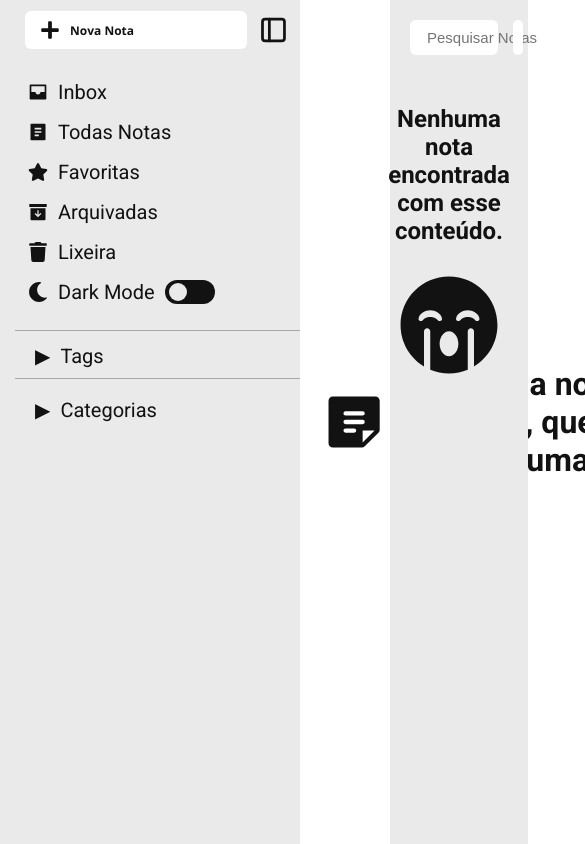
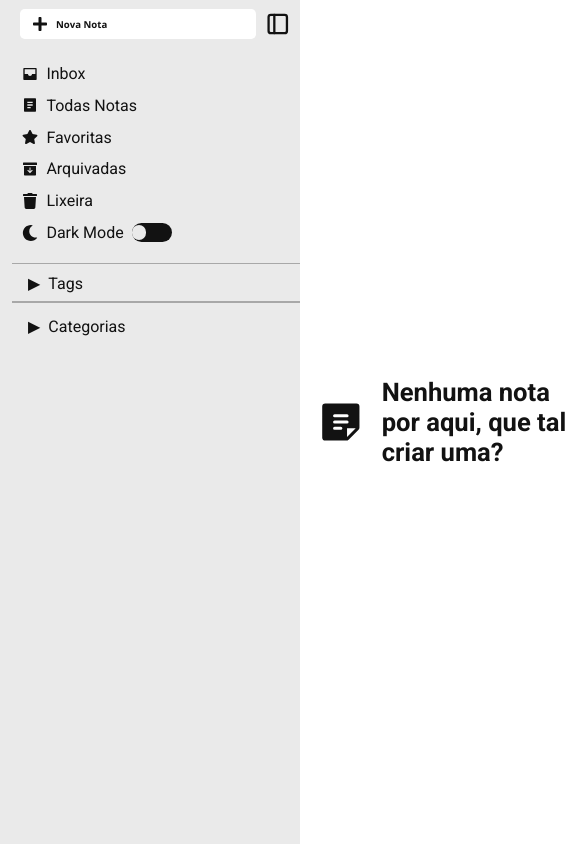
Before and after one commit to leonardomartindev/NotesApp, a React (Vite) app: page /note/1720527523000 in a window 390 px wide. Shown: the top 844 px of the page, 585 px wide, since content can reach past the window. Built offline with nearby package versions, Linux system fonts and the light colour scheme.

Commit message:
responsive adjusts

```diff
--- a/src/Pages/Pages.style.tsx
+++ b/src/Pages/Pages.style.tsx
@@ -32,7 +32,6 @@ export const PageTop = styled.div`
   justify-content: space-between;
 
   @media (max-width: ${breakpoints.md}) {
-    flex-direction: column;
     align-items: center;
   }
 `;
@@ -47,6 +46,7 @@ export const PageTags = styled.div`
   @media (max-width: ${breakpoints.sm}) {
     font-size: 1.2rem;
   }
+
 `;
 
 export const PageTag = styled.div`
@@ -65,8 +65,8 @@ export const PageOptions = styled.div`
   gap: 1rem;
   font-size: 2.6rem;
 
-  @media (max-width: ${breakpoints.sm}) {
-    font-size: 2rem;
+  @media (max-width: ${breakpoints.md}) {
+    font-size: 2.2rem;
   }
 `;
 
--- a/src/components/QuickNotesBar/QuickNotesBar.style.tsx
+++ b/src/components/QuickNotesBar/QuickNotesBar.style.tsx
@@ -12,6 +12,10 @@ export const QuickNotesContainer = styled.div<{ $visible: string }>`
   padding: 2rem 4rem 2rem 2rem;
   display: ${({ $visible }) => ($visible === "true" ? "flex" : "none")};
   user-select: none;
+
+  @media (max-width: 1000px) {
+    display: none;
+  }
 
 `;
 export const TopOptions = styled.div`
--- a/src/components/SideBar/SideBar.style.tsx
+++ b/src/components/SideBar/SideBar.style.tsx
@@ -117,9 +117,13 @@ export const SpanSwitch = styled.span`
     content: "";
     height: 1.8rem;
     width: 1.8rem;
-    left: 4px;
+    left: 0.4rem;
     bottom: 0.3rem;
     background-color: ${({ theme }) => theme.secondary};
+
+    @media (max-width: 1000px) {
+      left: 0;
+    }
   }
 `;
 
--- a/src/styles/GlobalStyles.ts
+++ b/src/styles/GlobalStyles.ts
@@ -4,6 +4,10 @@ const GlobalStyles = createGlobalStyle`
     html{
         font-size: 62.5%;
         box-sizing: border-box;
+
+        @media (max-width: 1000px) {
+            font-size: 50%;
+        }
     }
     body {
         background: ${({ theme }) => theme.body};
```
